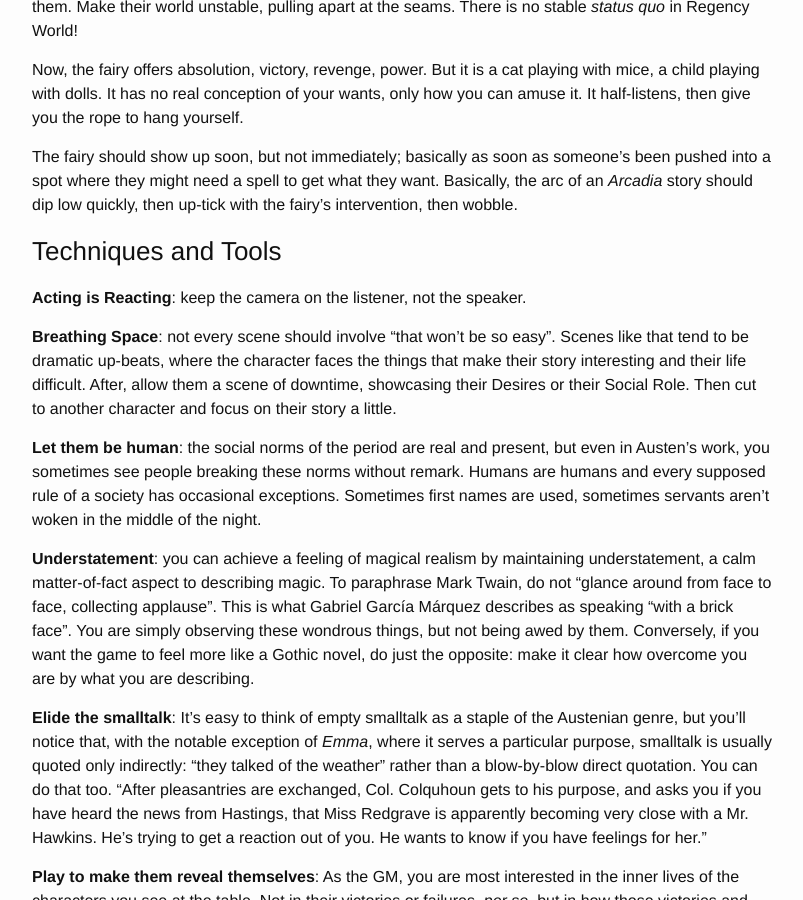
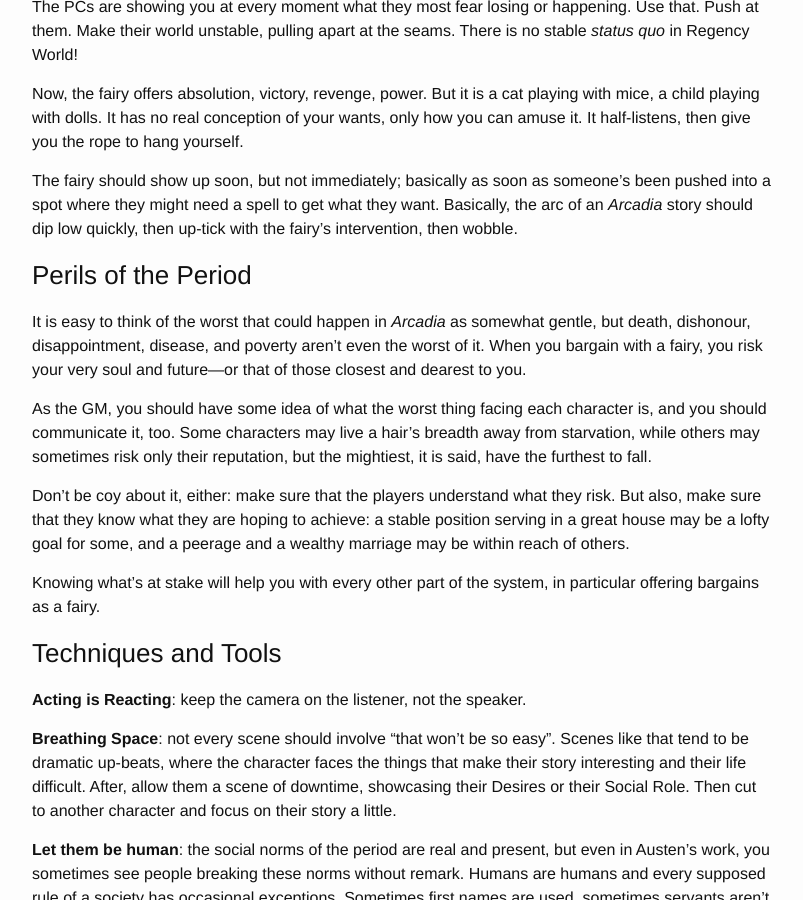
Before and after one commit to wlonk/arcadia, a Jekyll site: the page built from rules/index.md, in a window 1280 px wide and 900 px high, scrolled down 4495 px. Shown: the whole window, without its empty margins (238-1041 px from the left). Built offline with Jekyll 4.4.1, drawn with Linux system fonts in a browser that asks for light colours; some web fonts are replaced.

Commit message:
Add section on perils.

```diff
--- a/rules/index.md
+++ b/rules/index.md
@@ -155,6 +155,26 @@
 someone's been pushed into a spot where they might need a spell to get what
 they want. Basically, the arc of an _Arcadia_ story should dip low quickly,
 then up-tick with the fairy's intervention, then wobble.
+
+### Perils of the Period
+
+It is easy to think of the worst that could happen in _Arcadia_ as somewhat
+gentle, but death, dishonour, disappointment, disease, and poverty aren't even
+the worst of it. When you bargain with a fairy, you risk your very soul and
+future---or that of those closest and dearest to you.
+
+As the GM, you should have some idea of what the worst thing facing each
+character is, and you should communicate it, too. Some characters may live a
+hair's breadth away from starvation, while others may sometimes risk only their
+reputation, but the mightiest, it is said, have the furthest to fall.
+
+Don't be coy about it, either: make sure that the players understand what they
+risk. But also, make sure that they know what they are hoping to achieve: a
+stable position serving in a great house may be a lofty goal for some, and a
+peerage and a wealthy marriage may be within reach of others.
+
+Knowing what's at stake will help you with every other part of the system, in
+particular offering bargains as a fairy.
 
 ### Techniques and Tools
 
```
